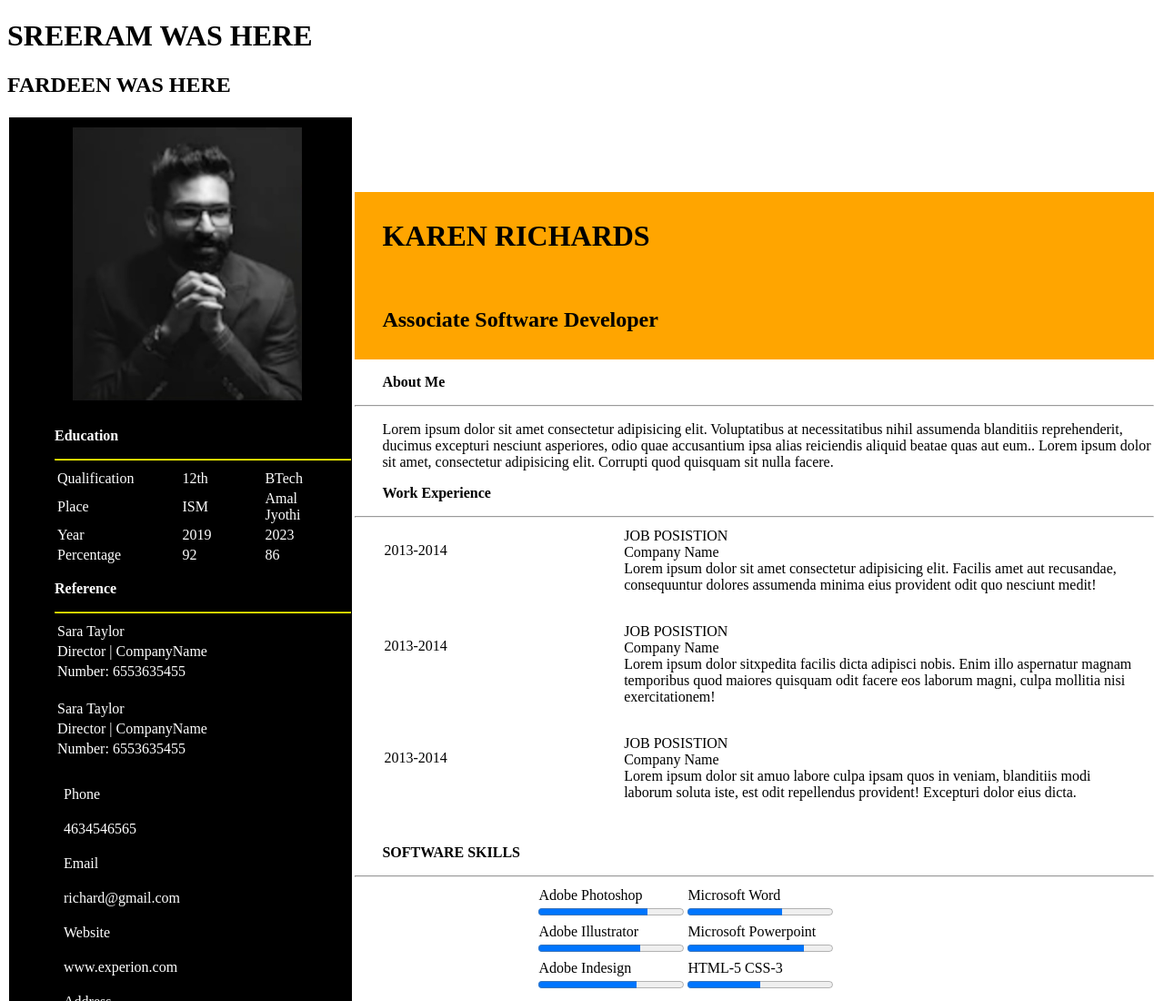
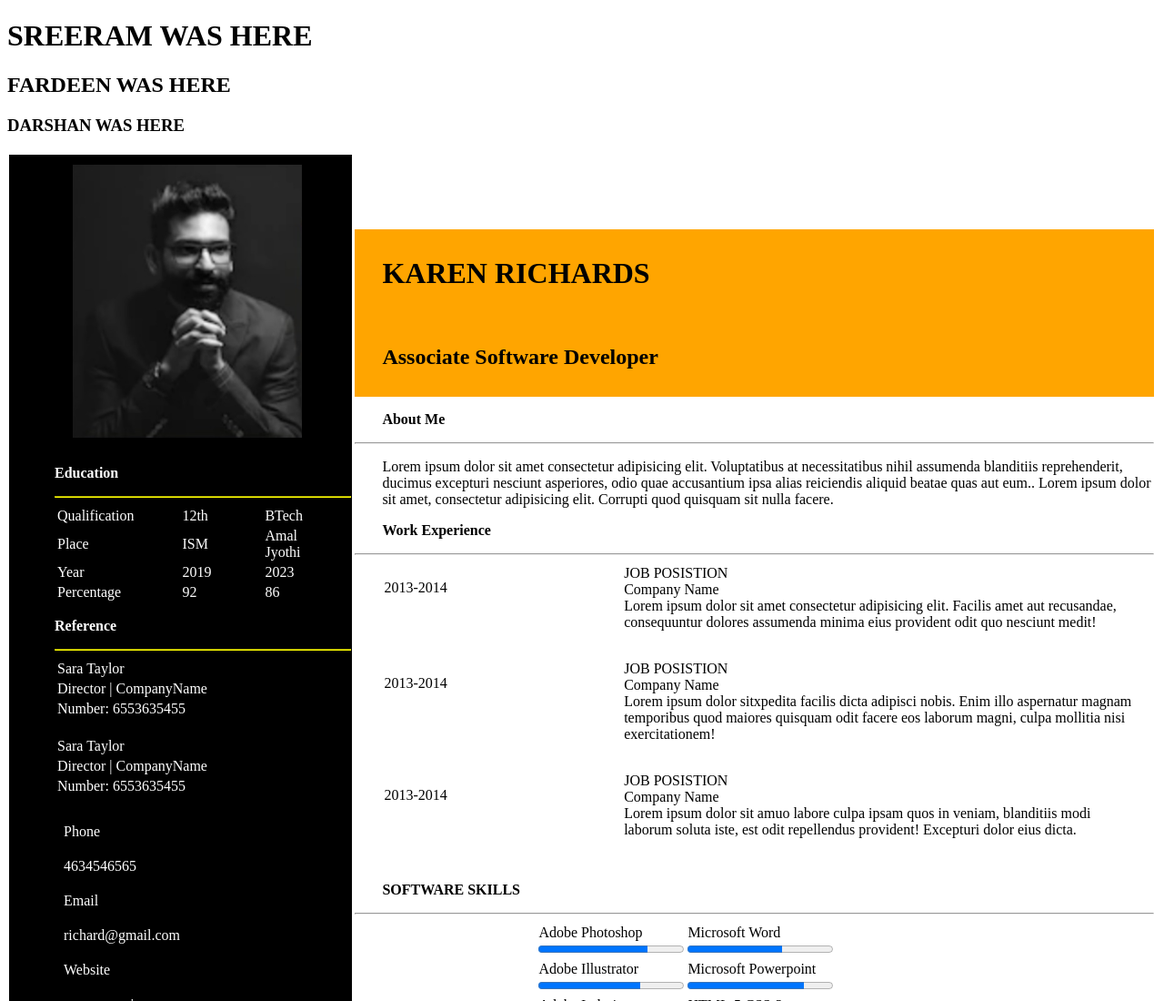
Before and after one commit to denamaria/HTML, a plain HTML site: page resume copy 4.html in a window 1280 px wide. Shown: the top 1100 px of the page at 91% size. Drawn offline with Linux system fonts and the light colour scheme.

Commit message:
This is my second commit

```diff
--- a/resume copy 4.html
+++ b/resume copy 4.html
@@ -143,6 +143,7 @@
 
         <h1>SREERAM WAS HERE</h1>
         <h2>FARDEEN WAS HERE</h2>
+        <h3>DARSHAN WAS HERE</h3>
 
     </table>
 </body>
```
